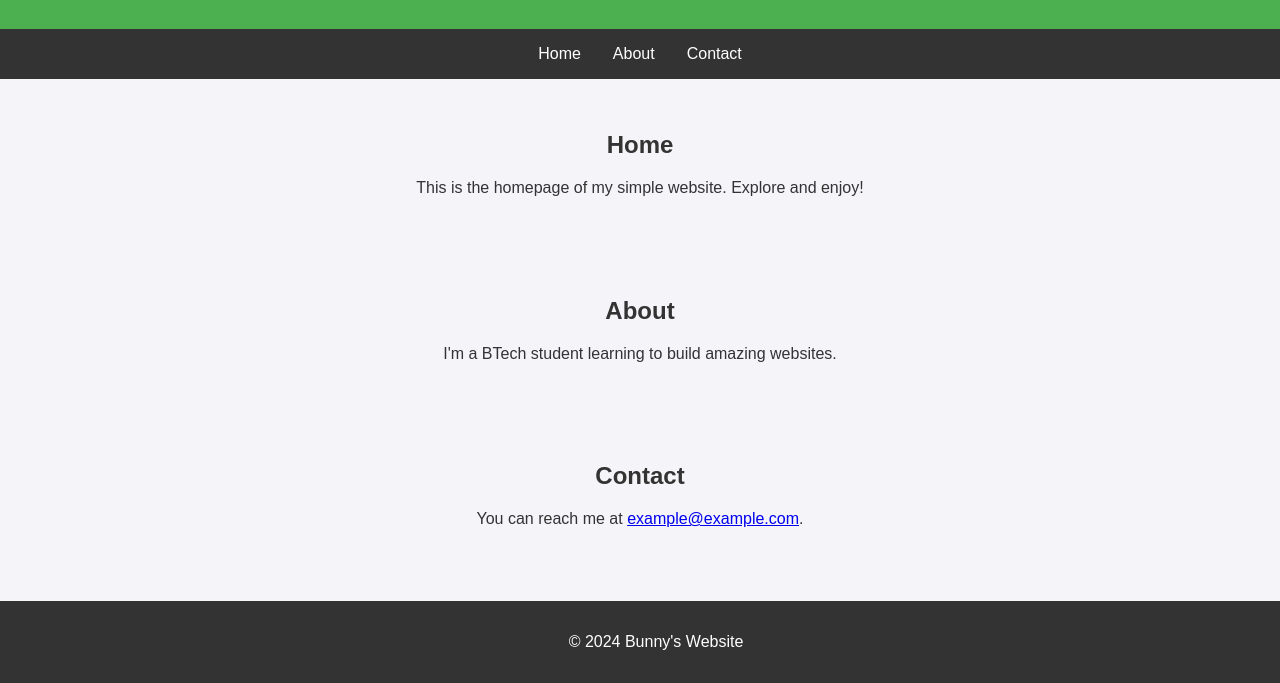
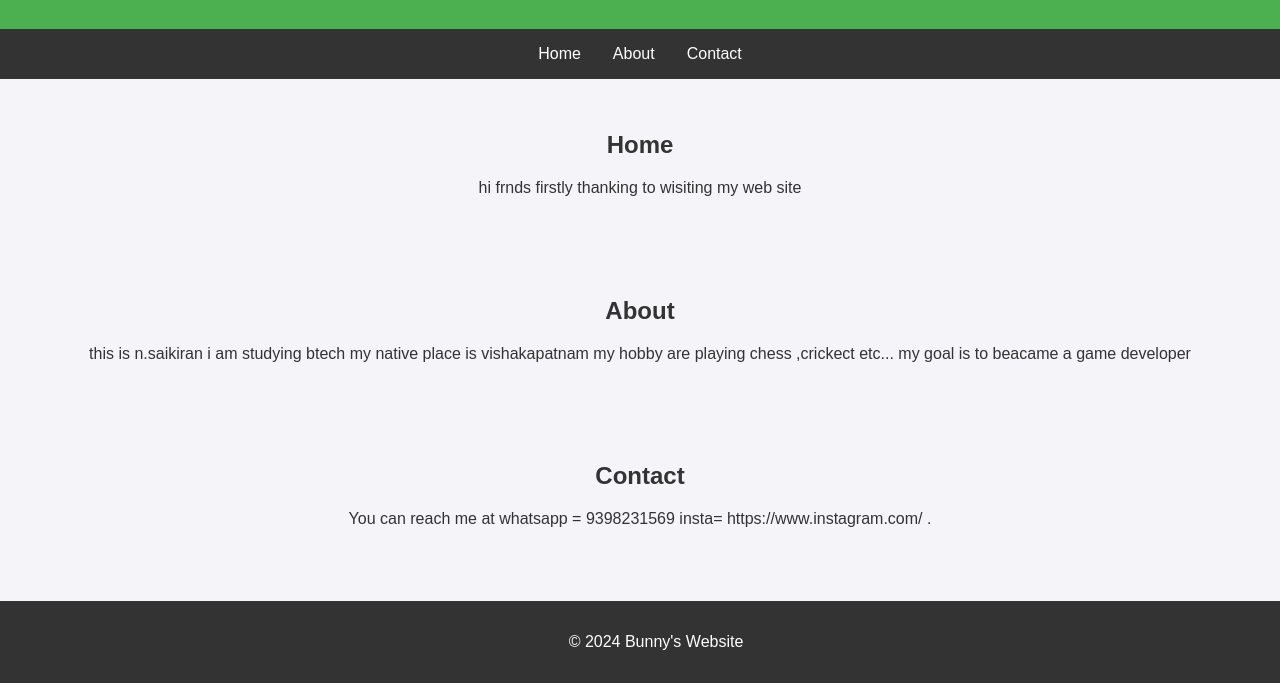
Before and after one commit to Saikiran-namballa/fun, a plain HTML site: page index.html in a window 1280 px wide. Shown: the part 117-800 px from the top of the page. Drawn offline with Linux system fonts and the light colour scheme.

Commit message:
Update index.html

```diff
--- a/index.html
+++ b/index.html
@@ -60,17 +60,21 @@
 
     <section id="home">
         <h2>Home</h2>
-        <p>This is the homepage of my simple website. Explore and enjoy!</p>
+        <p>hi frnds  firstly thanking to wisiting my web site</p>
     </section>
 
     <section id="about">
         <h2>About</h2>
-        <p>I'm a BTech student learning to build amazing websites.</p>
+        <p> this is n.saikiran i am studying btech
+        my native place is vishakapatnam
+         my hobby are playing chess ,crickect etc...
+         my goal is to beacame a game developer </p>
     </section>
 
     <section id="contact">
         <h2>Contact</h2>
-        <p>You can reach me at <a href="mailto:example@example.com">example@example.com</a>.</p>
+        <p>You can reach me at whatsapp = 9398231569
+            insta= https://www.instagram.com/ </a>.</p>
     </section>
 
     <footer>
```
